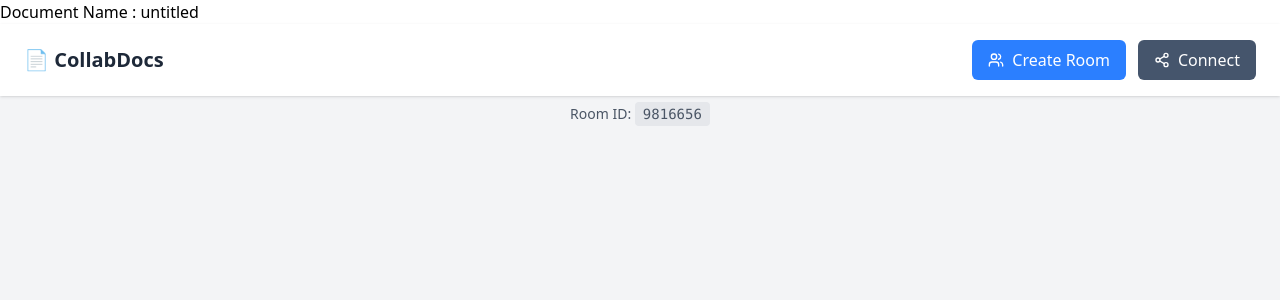
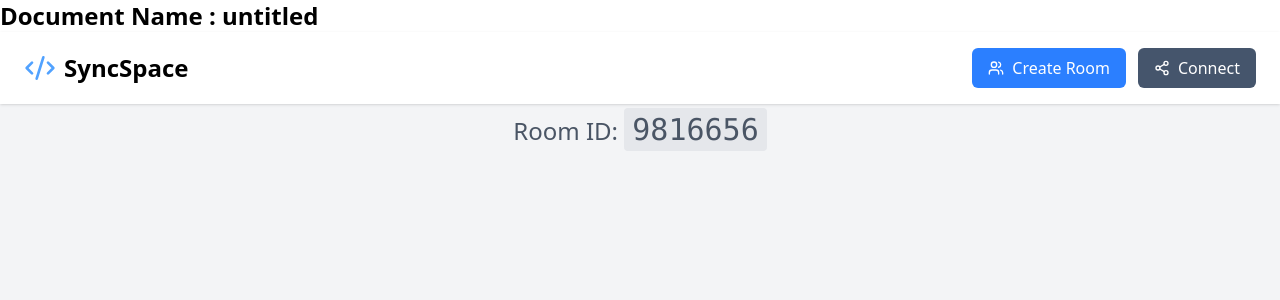
Before and after one commit to OmSharma42306/collborative-docs-app, a React (Vite) app in the folder frontend/: page /sender in a window 1280 px wide. Both pictures are taken after a click on the button "Create Room". Shown: the top 300 px of the page. Built offline with nearby package versions, Linux system fonts and the light colour scheme; no server answers.

Commit message:
feat: added-some-ui-enhancements-&-removed-some-repetive-code.

```diff
--- a/frontend/src/components/Editor_Receiver.tsx
+++ b/frontend/src/components/Editor_Receiver.tsx
@@ -1,4 +1,5 @@
 import TextEditor2 from "./TipTap2"
+
 export default function EditorReceiver(){
     return <div className="card">
         <TextEditor2/>
--- a/frontend/src/components/Editor_Sender.tsx
+++ b/frontend/src/components/Editor_Sender.tsx
@@ -6,7 +6,7 @@ export default function EditorSender()    {
     const docsName = location.state?.documentName || "untitled";
 
     return <div className="card">
-     <h1>Document Name : {docsName}</h1>
+     <h1 className="text-2xl font-bold">Document Name : {docsName}</h1>
         <Tiptap />
     </div>
 }
--- a/frontend/src/components/LandingPage.tsx
+++ b/frontend/src/components/LandingPage.tsx
@@ -1,6 +1,6 @@
-
 import { Code2, Users, Zap, Globe2, ArrowRight } from 'lucide-react';
 import { useNavigate } from 'react-router-dom';
+import SyncSpace from './common/SyncSpace';
 function LandingPage() {
   const navigate = useNavigate();
   return (
@@ -8,10 +8,8 @@ function LandingPage() {
       {/* Hero Section */}
       <nav className="container mx-auto px-6 py-6">
         <div className="flex items-center justify-between">
-          <div className="flex items-center space-x-2">
-            <Code2 className="h-8 w-8 text-blue-400" />
-            <span className="text-2xl font-bold text-white">SyncSpace</span>
-          </div>
+         {/* SyncSpace Icon Component */}
+         <SyncSpace color="white"/>
           <div className="hidden md:flex space-x-10">
             <a href="#features" className="text-gray-300 hover:text-white transition">Features</a>
             <a href="#about" className="text-gray-300 hover:text-white transition">About</a>
@@ -94,10 +92,7 @@ function LandingPage() {
       <footer className="border-t border-slate-800">
         <div className="container mx-auto px-6 py-8">
           <div className="flex flex-col md:flex-row justify-between items-center">
-            <div className="flex items-center space-x-2 mb-4 md:mb-0">
-              <Code2 className="h-6 w-6 text-blue-400" />
-              <span className="text-xl font-bold text-white">SyncSpace</span>
-            </div>
+            <SyncSpace color='white'/>
             <div className="text-gray-400">
               © 2025 SyncSpace. All rights reserved.
             </div>
--- a/frontend/src/components/TipTap.tsx
+++ b/frontend/src/components/TipTap.tsx
@@ -7,6 +7,8 @@ import Text from '@tiptap/extension-text';
 import { RemoteCursorExtension } from "./utils/remote-cursor-plugin"; // Your plugin
 import { Bold, Italic, List, Heading1, Heading2, Users, Share2 } from "lucide-react";
 import {SocketData,CursorData,CursorPostions} from "../Types/types"
+import { Code2 } from "lucide-react";
+import SyncSpace from "./common/SyncSpace";
 
 const host = import.meta.env.VITE_HOST;
 
@@ -113,7 +115,7 @@ const TextEditor: React.FC = () => {
     <div className="min-h-screen bg-gray-100 font-sans">
       {/* Header */}
       <header className="bg-white shadow px-6 py-4 flex justify-between items-center">
-        <h1 className="text-xl font-bold text-gray-800">📄 CollabDocs</h1>
+        <SyncSpace color="black"/>
         <div className="flex items-center gap-3">
           {!roomCreated && (
             <button
@@ -140,8 +142,8 @@ const TextEditor: React.FC = () => {
 
       {/* Room Info */}
       {roomId && !roomCreated && (
-        <div className="text-center text-sm text-gray-600 mt-2">
-          Room ID: <code className="bg-gray-200 px-2 py-1 rounded">{roomId}</code>
+        <div className="text-center  text-gray-600 mt-2 text-2xl">
+          Room ID: <code className="bg-gray-200 px-2 py-1 rounded text-3xl">{roomId}</code>
         </div>
       )}
 
--- a/frontend/src/components/TipTap2.tsx
+++ b/frontend/src/components/TipTap2.tsx
@@ -4,6 +4,7 @@ import React, { useEffect, useState } from "react";
 import { RemoteCursorExtension } from "./utils/remote-cursor-plugin";
 import { Bold, Italic, List, Heading1, Heading2, Share2 } from "lucide-react";
 import {SocketData,CursorData,CursorPostions} from "../Types/types"
+import SyncSpace from "./common/SyncSpace";
 
 const host = import.meta.env.VITE_HOST;
 // todo add dynamic user name
@@ -103,7 +104,7 @@ const TextEditor2: React.FC = () => {
     <div className="min-h-screen bg-gray-100 font-sans">
       {/* Header */}
       <header className="bg-white shadow px-6 py-4 flex justify-between items-center">
-        <h1 className="text-xl font-bold text-gray-800">📝 CollabDocs</h1>
+        <SyncSpace color="black"/>
         <div className="flex items-center gap-3">
           {!roomCreated && (
             <input
--- /dev/null
+++ b/frontend/src/components/common/SyncSpace.tsx
@@ -0,0 +1,13 @@
+import { Code2 } from "lucide-react"
+
+interface syncSpaceProps{
+    color:string;
+}
+
+export default function SyncSpace({color}:syncSpaceProps){
+    return <div className="flex items-center space-x-2">
+            <Code2 className="h-8 w-8 text-blue-400" />
+            {color==="white"?<span className="text-2xl font-bold text-white">SyncSpace</span>:<span className="text-2xl font-bold text-black">SyncSpace</span>}
+            {/* <span className="text-2xl font-bold text-white">SyncSpace</span> */}
+          </div>
+}
```
Also changed, not shown: frontend/src/components/CreateDocument.tsx (+0 -33 lines), frontend/src/components/GetAllDocuments.tsx (+0 -67 lines), frontend/src/components/Login.tsx (+0 -40 lines), frontend/src/components/SignUp.tsx (+0 -44 lines).
